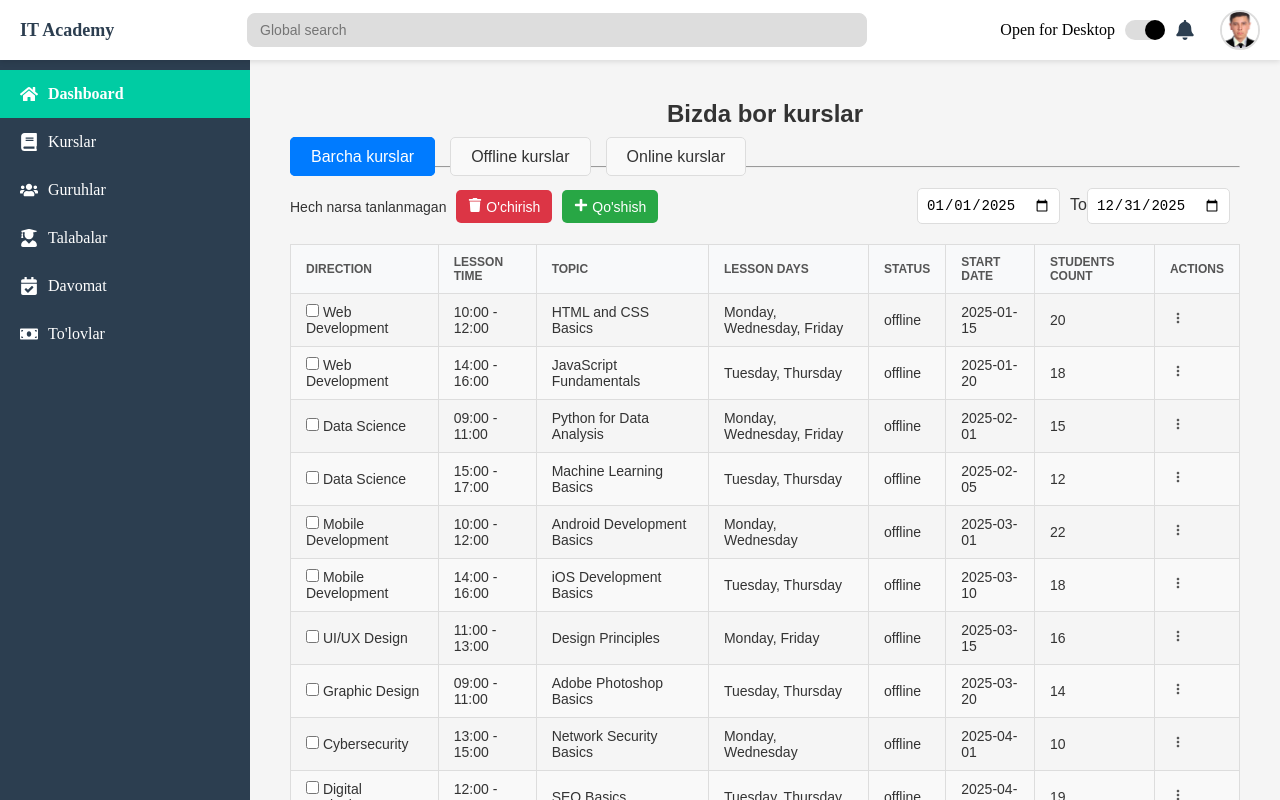
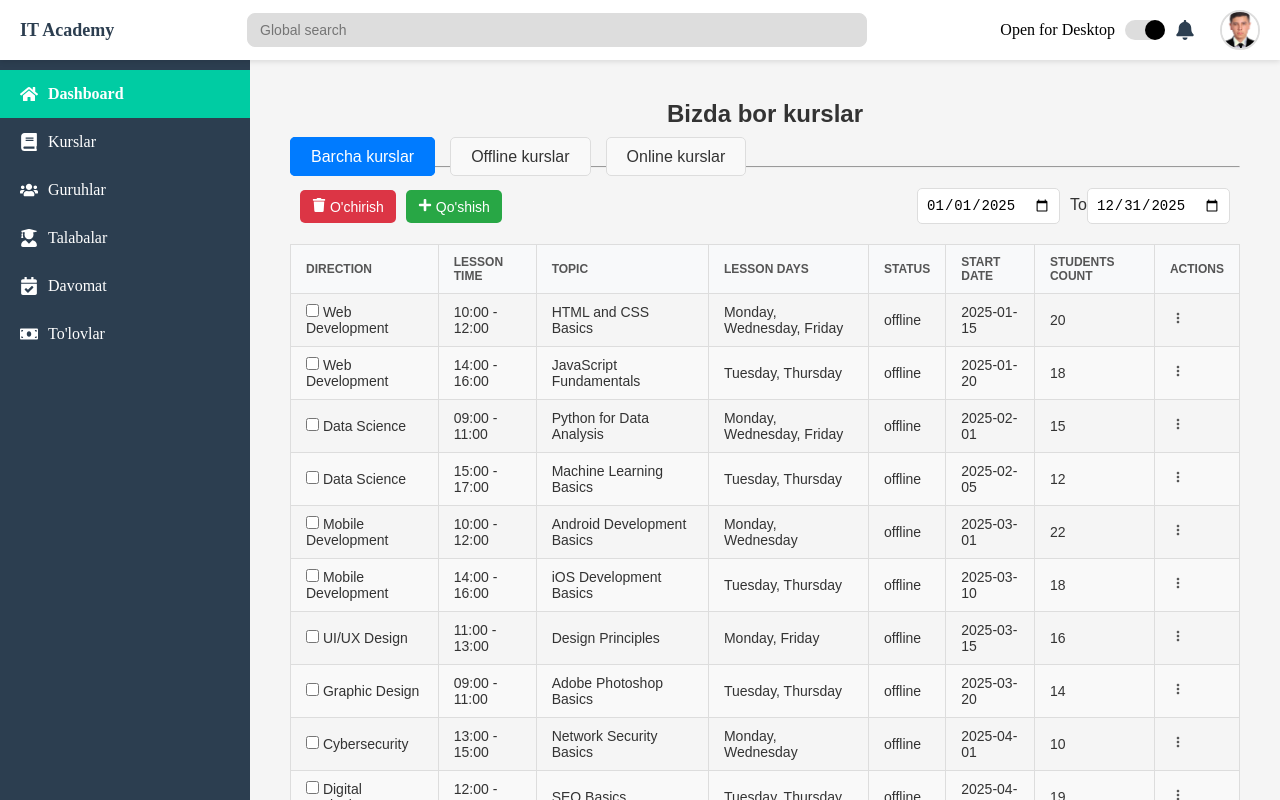
Before and after one commit to nodirbek6903/CRM, a React (Vite) app: page /courses in a window 1280 px wide. Built offline with nearby package versions, Linux system fonts and the light colour scheme.

Commit message:
course edit

```diff
--- a/src/pages/Courses/Courses.jsx
+++ b/src/pages/Courses/Courses.jsx
@@ -80,7 +80,7 @@ export default function Courses() {
               />{" "} */}
               {selectedCourses.length > 0
                 ? `${selectedCourses.length} ta tanlangan`
-                : "Hech narsa tanlanmagan"}
+                : ""}
             </span>
             <button
               className="deleted-btn"
```
